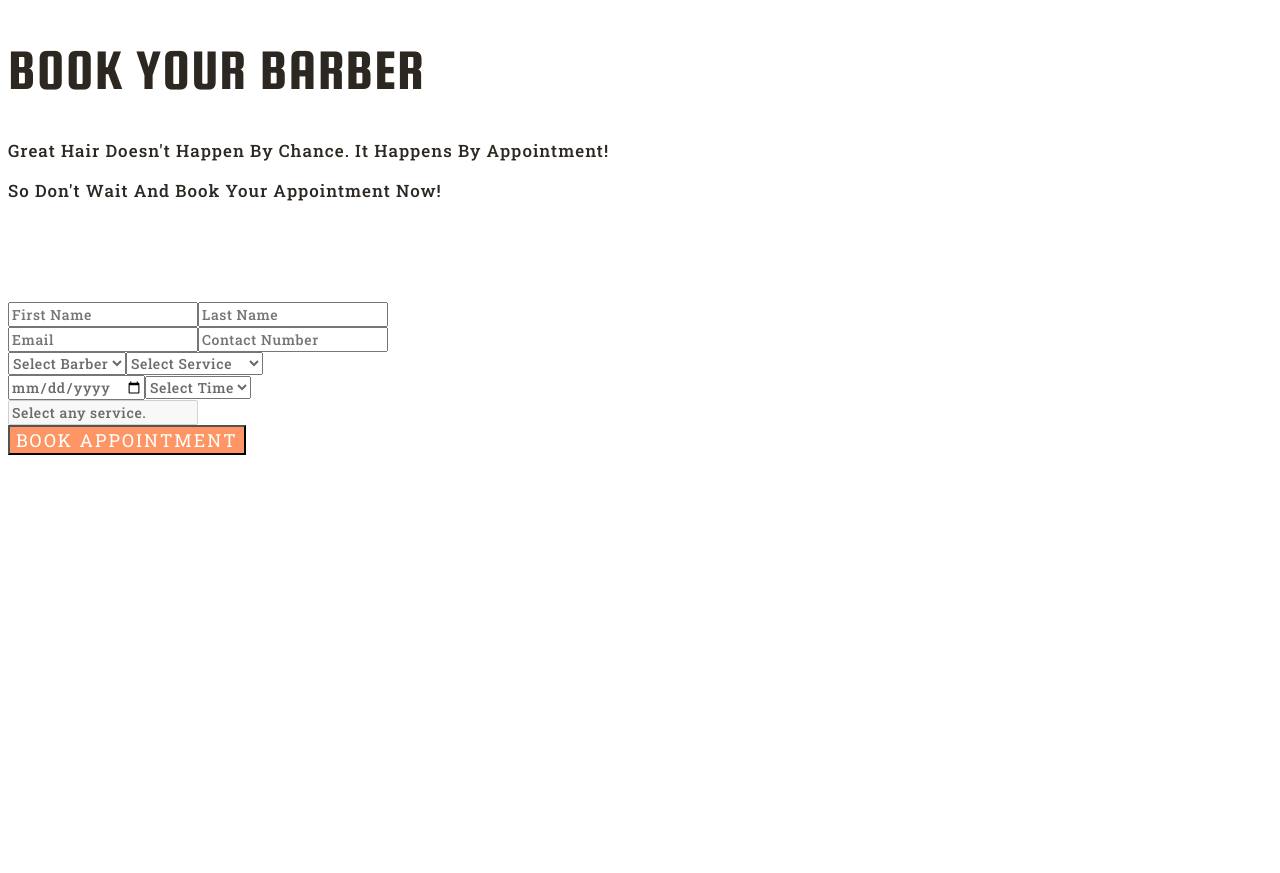
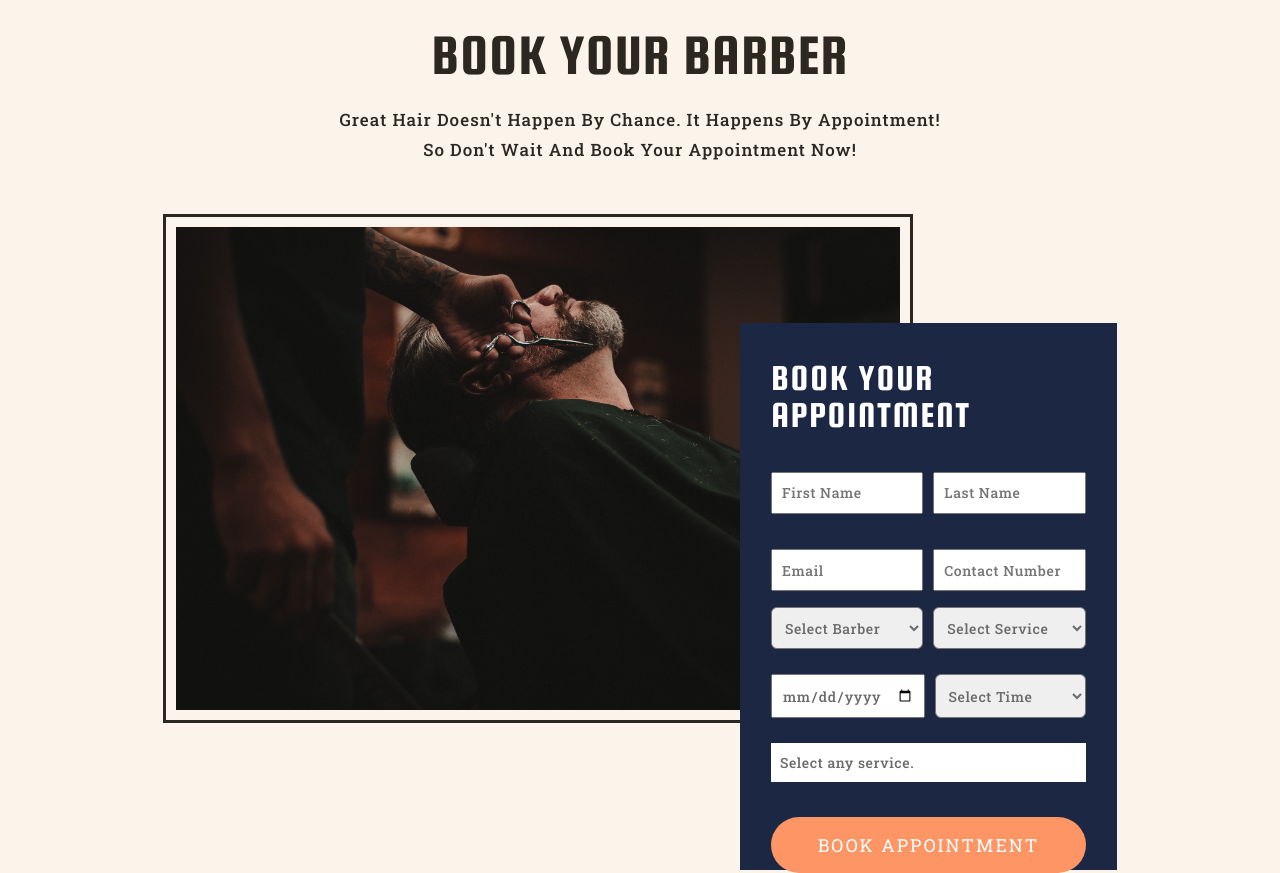
Before and after one commit to salkanovicsafet/ineor-frontend, a React (Create React App) app: page / in a window 1280 px wide. Before the commit the page ends 800 px from the top, so only its background shows below. Built offline with nearby package versions, Linux system fonts and the light colour scheme.

Commit message:
Style home page

```diff
--- a/src/App.tsx
+++ b/src/App.tsx
@@ -1,5 +1,6 @@
 import React from 'react';
 import { Routes, Route } from 'react-router-dom';
+import './assets/styles/reset.css';
 import Home from './pages/Home';
 import Success from './pages/Success';
 
--- a/src/assets/styles/home.scss
+++ b/src/assets/styles/home.scss
@@ -1,39 +1,136 @@
-@import "../../utils/variables";
 @import "./main";
+
+.main{
+  width: 74.5%;
+  margin: 1.625rem auto;
+  padding-bottom: 5rem;
+}
+
+header{
+  text-align: center;
+}
 
 h1{
   font-family: $font-squada;
   font-size: 3.625rem;
   letter-spacing: 1px;
-  color: $black
+  color: $black;
+  font-weight: 500;
 }
 
 h3{
+  margin-top: 1.6875rem;
   font-family: $font-roboto;
   font-size: 1.0625rem;
   letter-spacing: 1px;
-  color: $black
+  color: $black;
+  font-weight: 500;
+}
+
+h3:last-of-type{
+  margin-top: .8125rem;
+}
+
+.container{
+  position: relative;
+}
+
+.image-container{
+  margin-top: 3.5rem;
+  width: 75.9%;
+  padding: .625rem;
+  border: 3.5px solid $black;
+  img{
+    max-width: 100%;
+    display: block;
+  }
+}
+
+.form-container{
+  margin: 0;
+  max-width: 33%;
+  height: 485px;
+  background-color: $primary-color;
+  position: absolute;
+  right: 0;
+  top: 21.5%;
+  padding: 31px;
 }
 
 h2{
+  margin-top: 5px;
   font-family: $font-squada;
   font-size: 2.3125rem;
   letter-spacing: 1.8px;
-  color: $white
+  color: $white;
+  font-weight: 500;
+}
+
+form{
+  margin-top: 2.4rem;
+}
+
+.field-group{
+  width: 100%;
+  display: flex;
+  gap: .625rem;
+  margin-top:1.5625rem;
+}
+
+.field-group:nth-of-type(2){
+  margin-top:2.1875rem;
+}
+
+.field-group:nth-of-type(3){
+  margin-top:1rem;
+}
+
+.field{
+  width: 100%;
 }
 
 input, select{
+  width: 100%;
+  height: 100%;
   font-family: $font-roboto;
   font-size: .875rem;
   letter-spacing: 0.6px;
   color: $gray;
+  font-weight: 500;
+  padding: .6rem .55rem;
+  box-sizing: border-box;
+}
+select{
+  border-radius: 6px;
+  cursor: pointer;
+}
+
+input[type="date"]{
+  cursor: pointer;
+}
+
+input:disabled{
+  background-color: $white;
+  border: none;
 }
 
 button{
+  width: 100%;
+  margin-top: 2.2rem;
+  border: none;
+  border-radius: 32px;
+  display: flex;
+  justify-content:center;
+  padding: 1rem 0;
   font-family: $font-roboto;
   font-size: 1.125rem;
   font-weight: 400;
   letter-spacing: 2px;
   background-color: $orange;
   color: $white;
+  cursor: pointer;
 }
+
+button:active{
+    background-color:#fe854d;
+  }
--- a/src/assets/styles/main.scss
+++ b/src/assets/styles/main.scss
@@ -1,5 +1,6 @@
 @import url('https://fonts.googleapis.com/css2?family=Roboto+Slab:wght@400;500&family=Squada+One&display=swap');
+@import "../../utils/variables";
 
-*{
-  font-weight: 500;
+body{
+  background-color: $secondary-color;
 }
--- /dev/null
+++ b/src/assets/styles/reset.css
@@ -0,0 +1,124 @@
+html,
+body,
+div,
+span,
+applet,
+object,
+iframe,
+h1,
+h2,
+h3,
+h4,
+h5,
+h6,
+p,
+blockquote,
+pre,
+a,
+abbr,
+acronym,
+address,
+big,
+cite,
+code,
+del,
+dfn,
+em,
+img,
+ins,
+kbd,
+q,
+s,
+samp,
+small,
+strike,
+strong,
+sub,
+sup,
+tt,
+var,
+b,
+u,
+i,
+center,
+dl,
+dt,
+dd,
+ol,
+ul,
+li,
+fieldset,
+form,
+label,
+legend,
+table,
+caption,
+tbody,
+tfoot,
+thead,
+tr,
+th,
+td,
+article,
+aside,
+canvas,
+details,
+embed,
+figure,
+figcaption,
+footer,
+header,
+hgroup,
+menu,
+nav,
+output,
+ruby,
+section,
+summary,
+time,
+mark,
+audio,
+video {
+  margin: 0;
+  padding: 0;
+  border: 0;
+  font-size: 100%;
+  font: inherit;
+  vertical-align: baseline;
+}
+/* HTML5 display-role reset for older browsers */
+article,
+aside,
+details,
+figcaption,
+figure,
+footer,
+header,
+hgroup,
+menu,
+nav,
+section {
+  display: block;
+}
+body {
+  line-height: 1;
+}
+ol,
+ul {
+  list-style: none;
+}
+blockquote,
+q {
+  quotes: none;
+}
+blockquote:before,
+blockquote:after,
+q:before,
+q:after {
+  content: '';
+  content: none;
+}
+table {
+  border-collapse: collapse;
+  border-spacing: 0;
+}
--- a/src/assets/styles/success.scss
+++ b/src/assets/styles/success.scss
@@ -1,9 +1,9 @@
-@import "../../utils/variables";
 @import "./main";
 
 h4{
   font-family: $font-squada;
   font-size: 2.3125rem;
   letter-spacing: 1.8px;
-  color: $black
+  color: $black;
+  font-weight: 500;
 }
--- a/src/pages/Home.tsx
+++ b/src/pages/Home.tsx
@@ -3,6 +3,8 @@ import stockBarberPhoto from '../assets/images/image.jpg';
 import '../assets/styles/home.scss';
 
 function Home(): JSX.Element {
+  const Ahmed = { ime: 'Ahmed', prezime: 'Muminović' };
+
   return (
     <div className="main">
       <header>
@@ -12,18 +14,36 @@ function Home(): JSX.Element {
         </h3>
         <h3>So Don&apos;t Wait And Book Your Appointment Now!</h3>
       </header>
-      {/* <div className="image-container">
+      <div className="container">
+        <div className="image-container">
           <img src={stockBarberPhoto} />
-      </div> */}
+        </div>
         <div className="form-container">
           <h2>BOOK YOUR APPOINTMENT</h2>
           <form>
-          <div>
-            <input type="text" name="fname" placeholder="First Name" required />
-            <input type="text" name="lname" placeholder="Last Name" required />
+            <div className="field-group">
+              <div className="field">
+                <input
+                  type="text"
+                  name="fname"
+                  placeholder="First Name"
+                  required
+                />
               </div>
-          <div>
+              <div className="field">
+                <input
+                  type="text"
+                  name="lname"
+                  placeholder="Last Name"
+                  required
+                />
+              </div>
+            </div>
+            <div className="field-group">
+              <div className="field">
                 <input type="email" name="email" placeholder="Email" required />
+              </div>
+              <div className="field">
                 <input
                   type="tel"
                   name="phoneNumber"
@@ -31,7 +51,9 @@ function Home(): JSX.Element {
                   required
                 />
               </div>
-          <div>
+            </div>
+            <div className="field-group">
+              <div className="field">
                 <select name="barber" required>
                   <option value="" disabled selected hidden>
                     Select Barber
@@ -40,6 +62,8 @@ function Home(): JSX.Element {
                   <option value="2">Janez</option>
                   <option value="3">Marko</option>
                 </select>
+              </div>
+              <div className="field">
                 <select name="service" required>
                   <option value="" disabled selected hidden>
                     Select Service
@@ -49,8 +73,17 @@ function Home(): JSX.Element {
                   <option value="3">Shave + Haircut</option>
                 </select>
               </div>
-          <div>
-            <input type="date" name="date" placeholder="Select Date" required />
+            </div>
+            <div className="field-group">
+              <div className="field">
+                <input
+                  type="date"
+                  name="date"
+                  placeholder="Select Date"
+                  required
+                />
+              </div>
+              <div className="field">
                 <select name="time" required>
                   <option value="" disabled selected hidden>
                     Select Time
@@ -60,7 +93,8 @@ function Home(): JSX.Element {
                   <option value="3">12.00</option>
                 </select>
               </div>
-          <div>
+            </div>
+            <div className="field-group">
               <input
                 type="text"
                 name="price"
@@ -72,6 +106,7 @@ function Home(): JSX.Element {
           </form>
         </div>
       </div>
+    </div>
   );
 }
 
```
Lines whose indentation alone changed are shown as unchanged.
